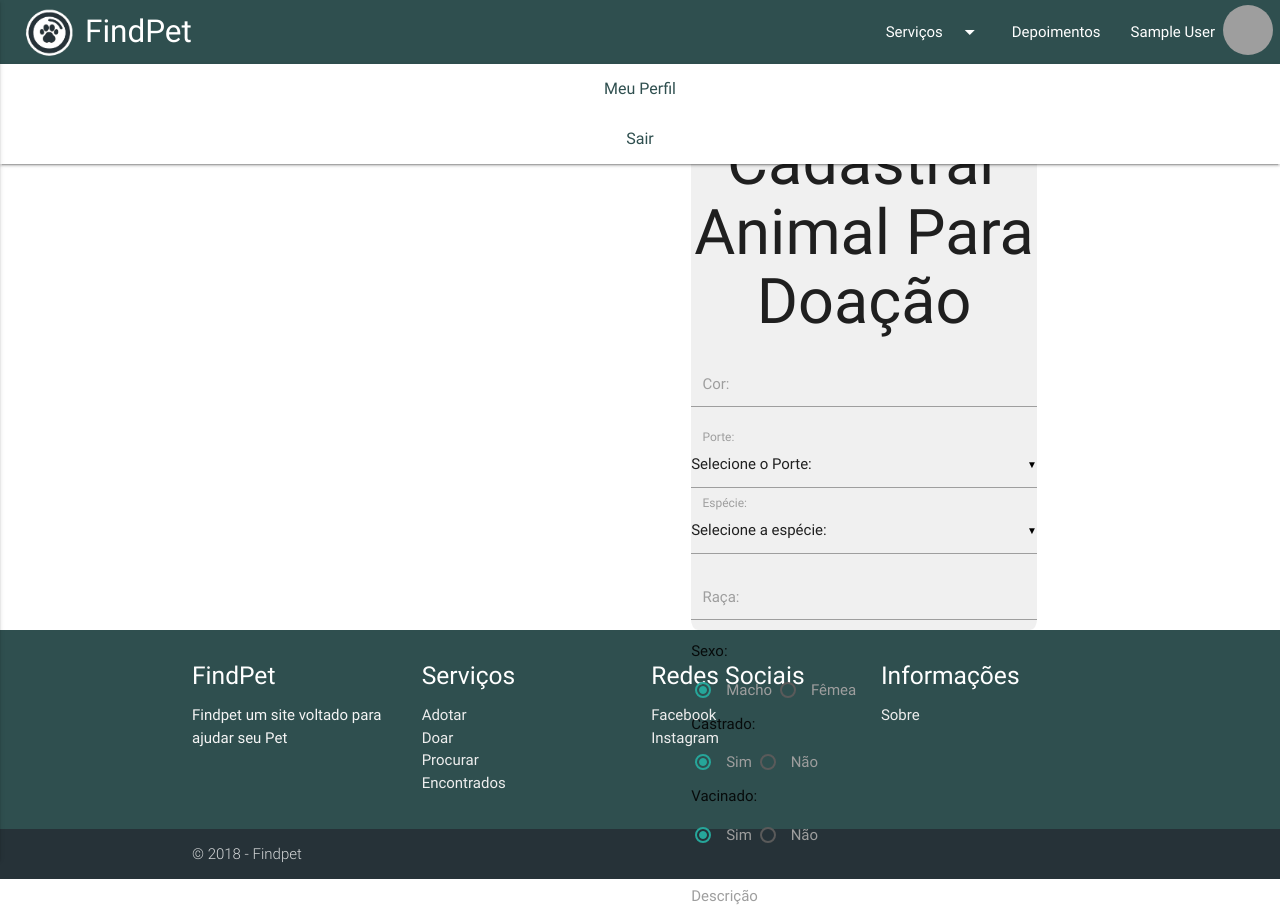
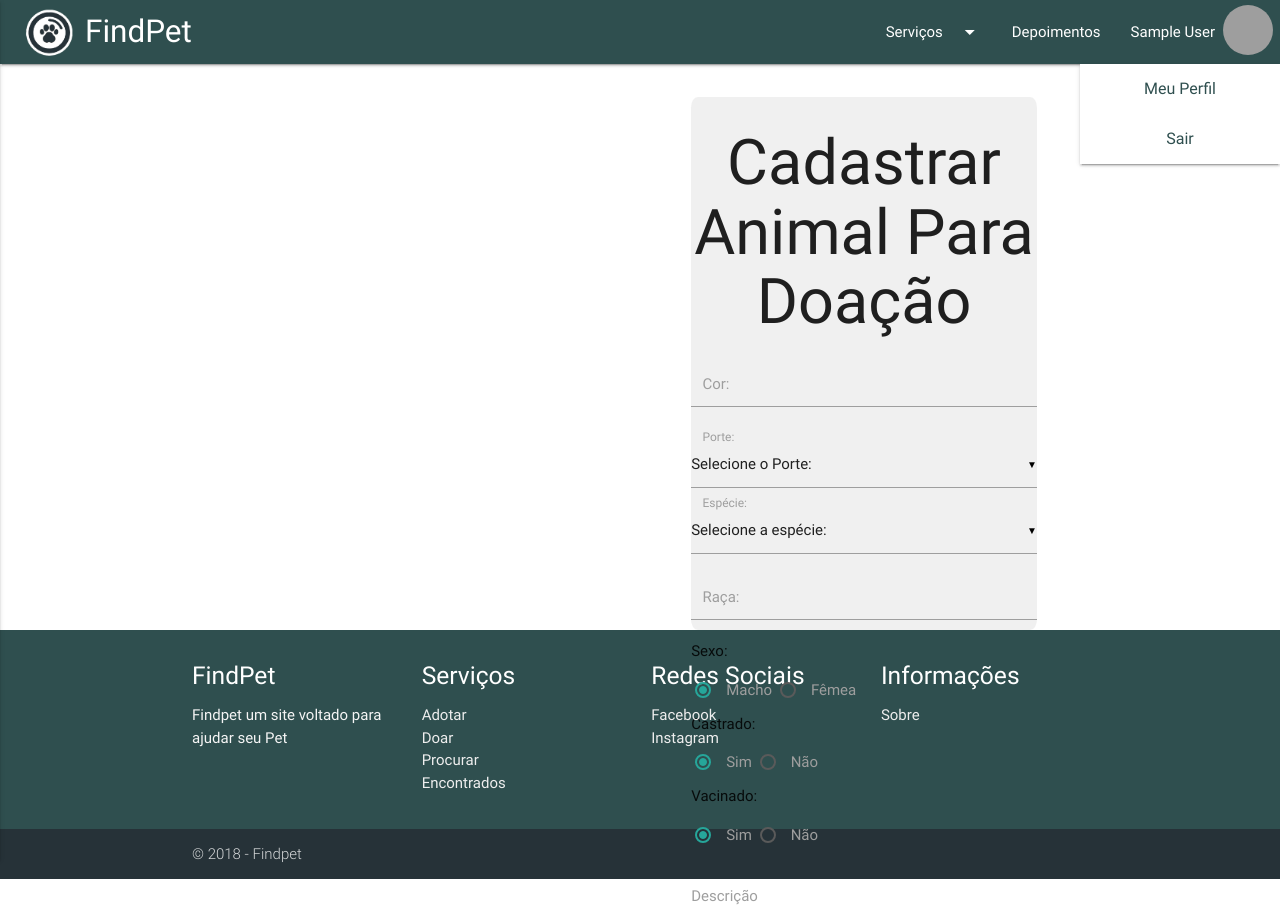
Before and after one commit to CavalcanteRaphael/FindPet, a PHP site: page /doacao.php in a window 1280 px wide, after a click that opens the changed part. Shown: the top 918 px of the page. Run offline with PHP 8.4, Linux system fonts and the light colour scheme; the visitor is signed in with stand-in values (Sample User, id 1); grey boxes are pictures that could not be loaded.

Commit message:
tamanho do dropdown do usuario

```diff
--- a/css/style.css
+++ b/css/style.css
@@ -108,7 +108,7 @@
 }
 
 #dropdown3{
-	width: 100%;
+	width: 200px;
 }
 #dropdown3 li a {
 	text-align: center;
```
